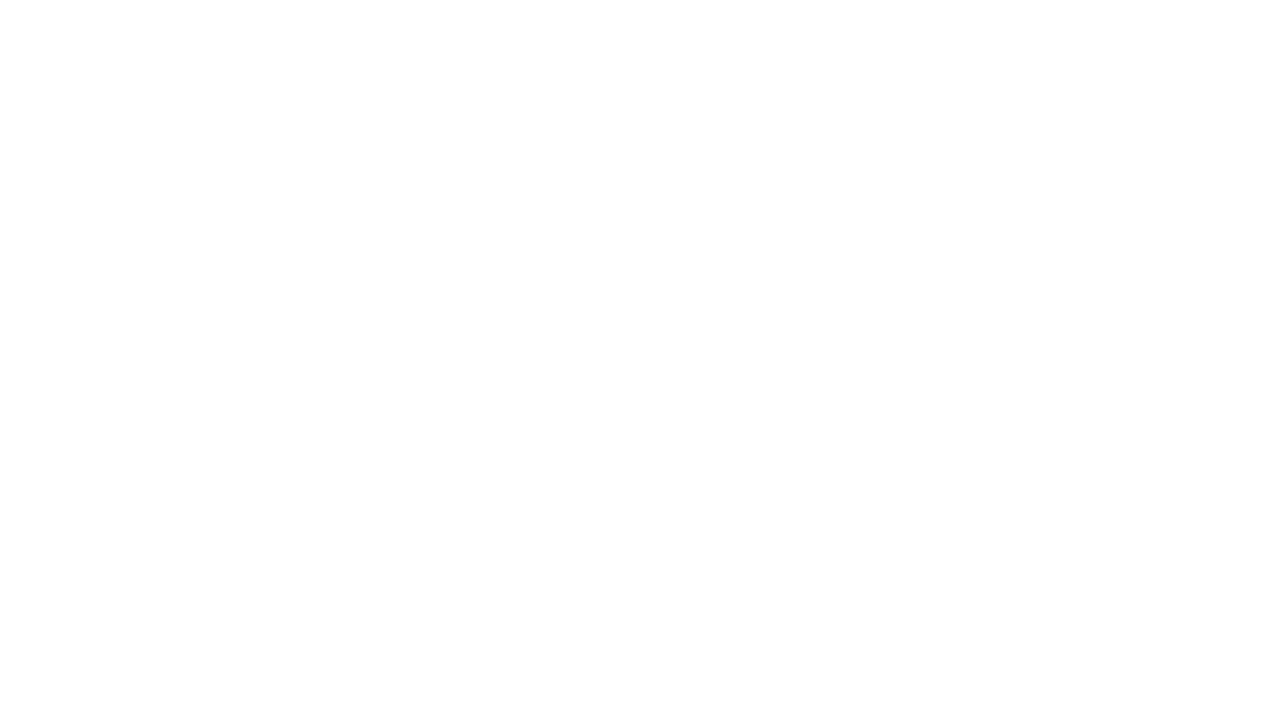
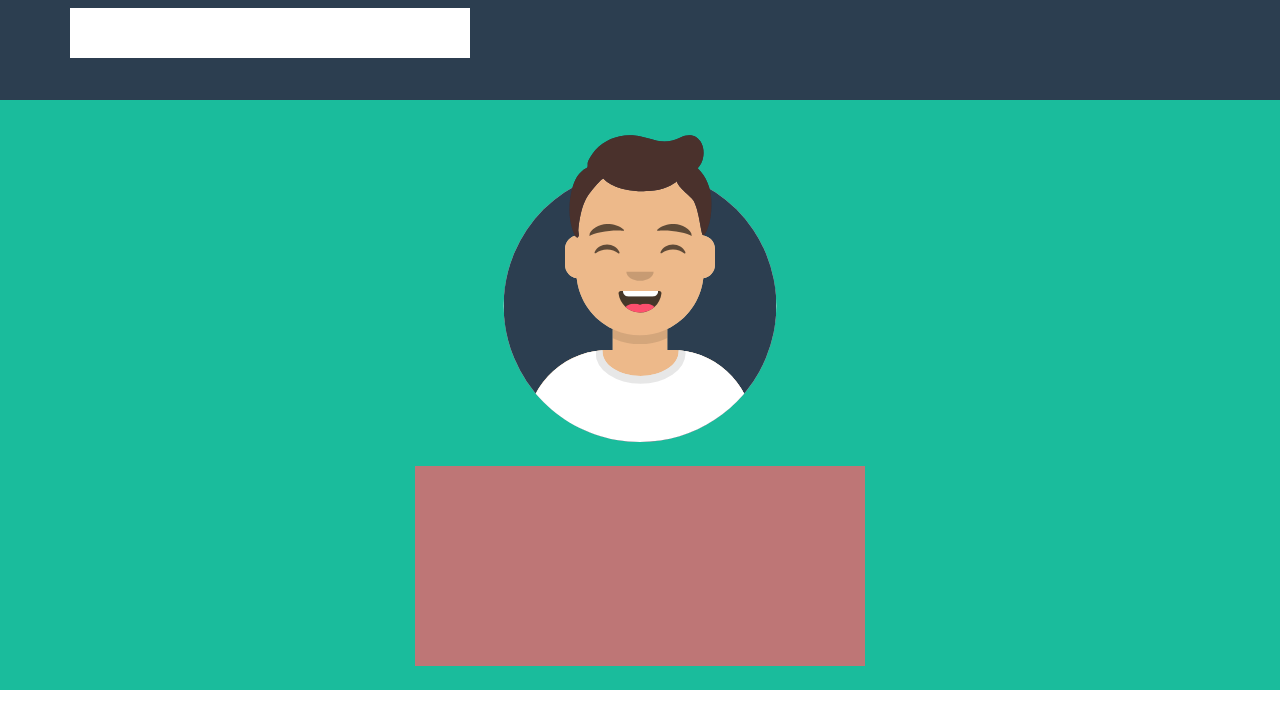
Before and after one commit to giuliagrfo/html-css-bootstrap-freelancer, a plain HTML site: page index.html in a window 1280 px wide. Drawn offline with nearby package versions, Linux system fonts and the light colour scheme; files that its build step writes are made by us from their sources.

Commit message:
add banner

```diff
--- a/assets/css/style.css
+++ b/assets/css/style.css
@@ -0,0 +1,33 @@
+:root {
+    --primary: #2C3E50;
+    --secondary: #1ABC9C;
+}
+
+header {
+    background-color: var(--primary);
+    height: 100px;
+}
+
+.banner {
+    background-color: var(--secondary);
+}
+
+.fr_col_6 {
+    width: 200px;
+    height: 50px;
+    background-color: white;
+}
+
+img {
+    max-width: 100%;
+}
+
+.avatar_info {
+    background-color: rgb(190, 118, 118);
+    width: 450px;
+    height: 200px;
+}
+
+.fr_img {
+    width: 300px;
+}
--- a/index.html
+++ b/index.html
@@ -3,11 +3,43 @@
   <head>
     <meta charset="utf-8">
     <meta name="viewport" content="width=device-width, initial-scale=1">
-    <title>Bootstrap</title>
+    <title>Freelancer</title>
     <link href="https://cdn.jsdelivr.net/npm/bootstrap@5.2.1/dist/css/bootstrap.min.css" rel="stylesheet" integrity="sha384-iYQeCzEYFbKjA/T2uDLTpkwGzCiq6soy8tYaI1GyVh/UjpbCx/TYkiZhlZB6+fzT" crossorigin="anonymous">
-    <link rel="stylesheet" href="style.css">
+    <link rel="stylesheet" href="./assets/css/style.css">
   </head>
   <body>
+
+    <header id="site_header">
+        <nav class="navbar">
+            <div class="container">
+                <div class="row">
+                    <div class="col-6 fr_col_6">
+                    </div>
+                    <div class="col-6 fr_col_6">
+                    </div>
+                </div>
+            </div>
+        </nav>
+    </header>
+    <!-- /#site_header -->
+
+
+    <main id="site_main">
+        <section class="banner">
+            <div class="container d-flex flex-column align-items-center">
+                <img class="img-fluid fr_img mt-4" src="./assets/img/avatar.svg" alt="">
+                <div class="avatar_info my-4"></div>
+            </div>
+
+        </section>
+
+        <section class="portfolio">
+
+        </section>
+    </main>
+    <!-- /#site_main -->
+    <footer id="site_footer"></footer>
+    <!-- /#site_footer -->
 
 
 
```
